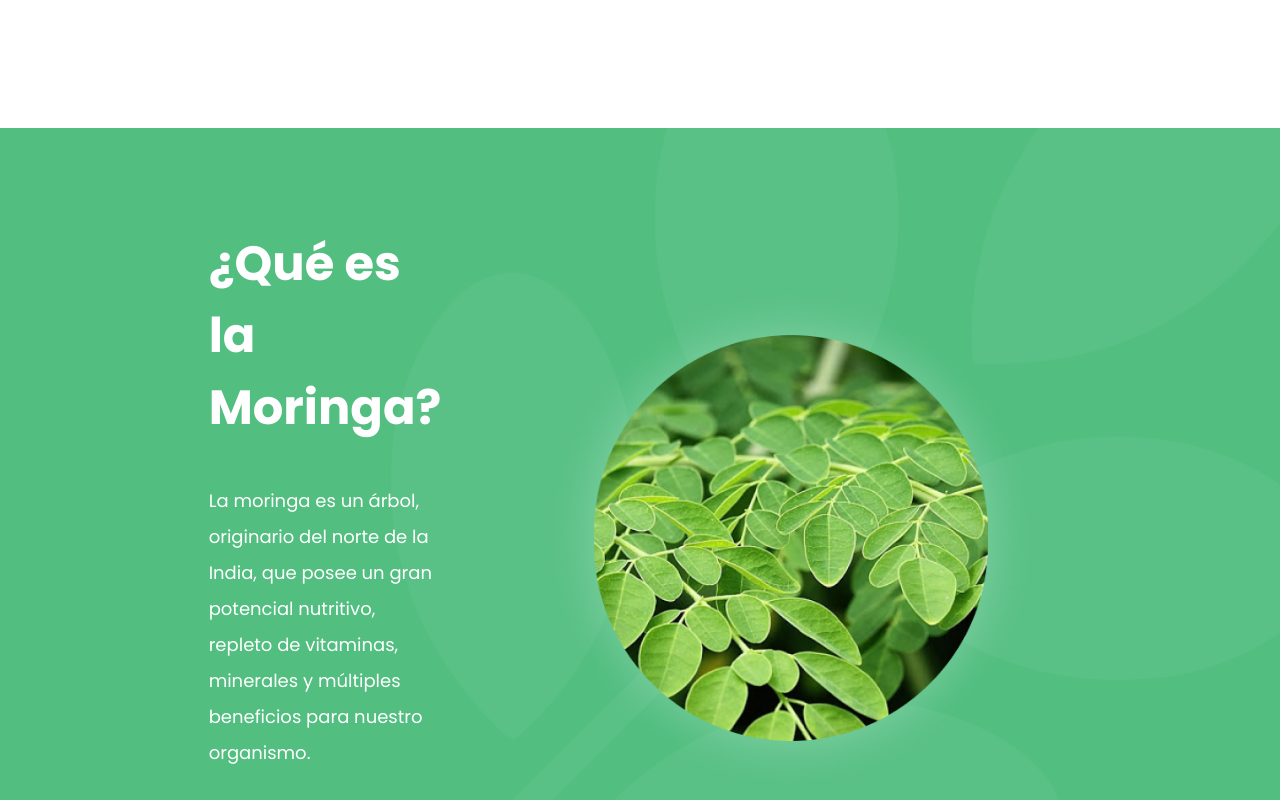
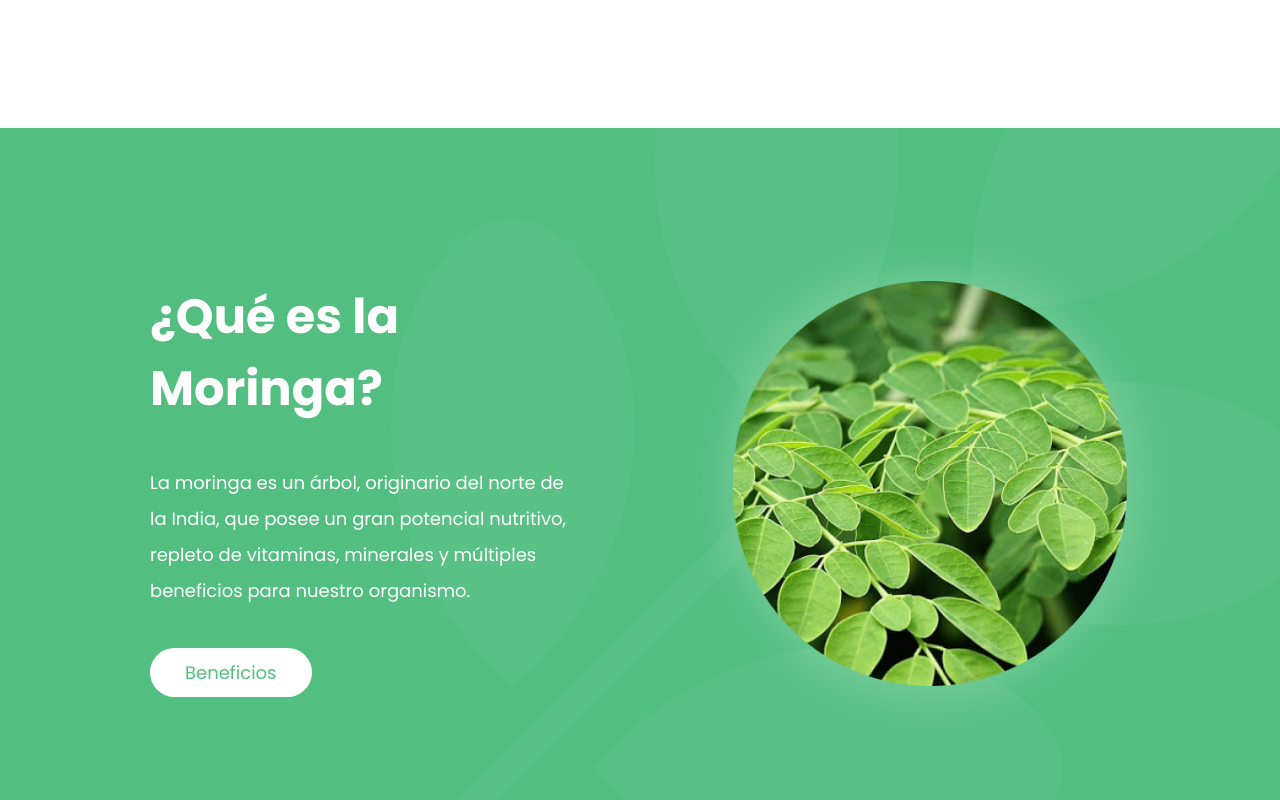
Before and after one commit to lillocorba/moringa-arbol-de-la-vida, a website: page index.html in a window 1280 px wide. Shown: the part 700-1500 px from the top of the page. Drawn offline with Linux system fonts and the light colour scheme.

Commit message:
Modificacion About computadora grande OK

```diff
--- a/package.json
+++ b/package.json
@@ -18,9 +18,9 @@
     "url": "https://github.com/lillocorba/moringa-arbol-de-la-vida/issues"
   },
   "homepage": "https://github.com/lillocorba/moringa-arbol-de-la-vida#readme",
-  "description": "",
   "devDependencies": {
     "node-sass": "^6.0.0",
     "nodemon": "^2.0.7"
-  }
+  },
+  "description": ""
 }
--- a/scss/about.scss
+++ b/scss/about.scss
@@ -142,7 +142,7 @@
         background-position: center;
         background-size: cover;
         background-repeat: no-repeat;
-        padding: 100px 200px 100px 200px;
+        padding: 100px 50px 100px 50px;
         color: white;
         display: flex;
         flex-direction: row;
@@ -154,7 +154,7 @@
 
     .about__contenedor__textos {
         text-align: left;
-        padding: 0px 100px 0px 70px;
+        padding: 0px 100px 0px 100px;
     }
 
     .about__h2 {
@@ -190,6 +190,6 @@
         z-index: 1;
         width: 500px;
         height: auto;
-        margin: 0px 100px 0px 0px;
+        margin: 0px 50px 0px 0px;
     }
 }
```
Also changed, not shown: css/style.css, 1 other file.
